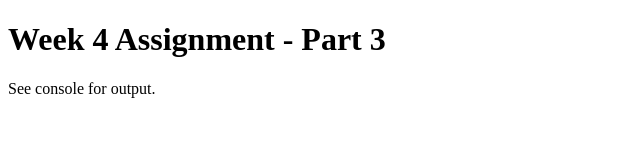
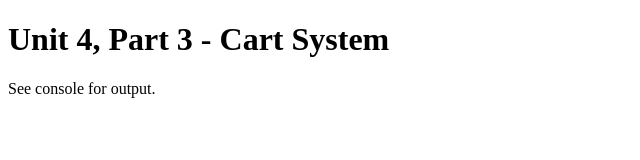
Before and after one commit to zwright101/assignment-unit-4.3, a plain HTML site: page assignment/index.html in a window 1280 px wide. Shown: the whole page, without its empty margins (0-640 px from the left). Drawn offline with Linux system fonts and the light colour scheme.

Commit message:
Update index.html

```diff
--- a/assignment/index.html
+++ b/assignment/index.html
@@ -2,11 +2,11 @@
 <html lang="en-US">
   <head>
     <meta charset="utf-8">
-    <title>Week 4 Assignment</title>
+    <title>Unit 4, Part 3 - Cart System</title>
     <script src="scripts/cart.js"></script>
   </head>
   <body>
-    <h1>Week 4 Assignment - Part 3</h1>
+    <h1>Unit 4, Part 3 - Cart System</h1>
     <p>See console for output.</p>
     <!-- Create an unordered list with any questions you have -->
   </body>
```
